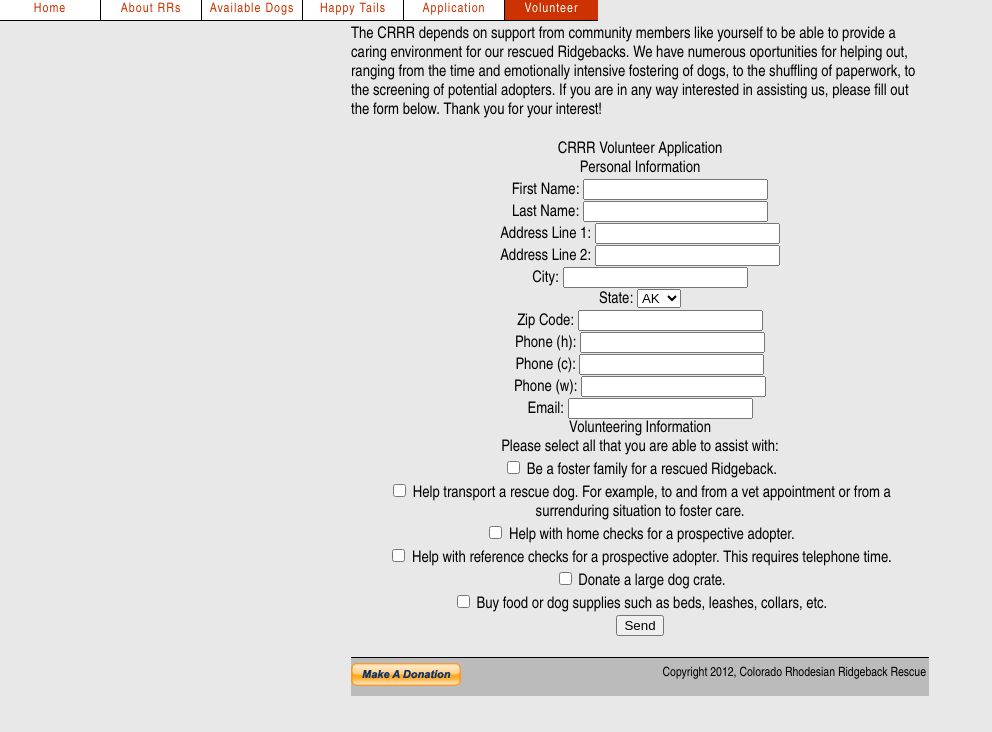
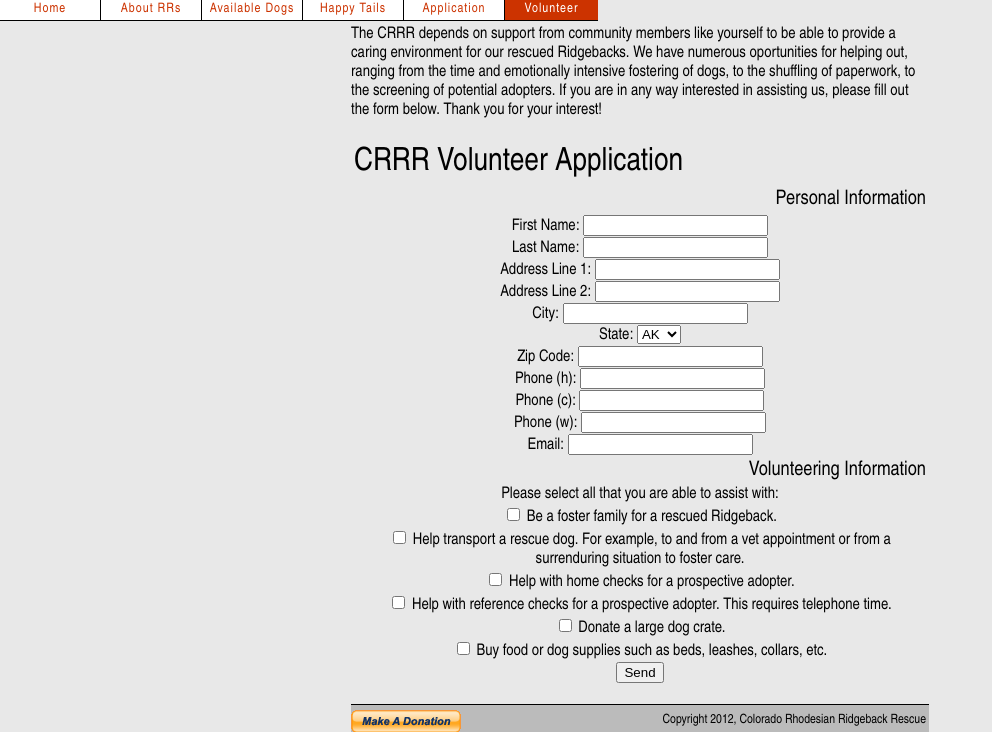
Before and after one commit to ScottSturdivant/crrr, a Flask app: page /volunteer in a window 1280 px wide. Shown: the part 136-868 px from the top of the page, without its empty margins (0-992 px from the left). Before the commit the page ends 832 px from the top, so only its background shows below. Run offline with Flask 2, Linux system fonts and the light colour scheme; parts of the project's set-up code (start-up, migrations or seed data) failed here and were passed over.

Commit message:
Headings for the volunteer app view.

```diff
--- a/crrr/templates/volunteer.html
+++ b/crrr/templates/volunteer.html
@@ -12,8 +12,8 @@ form below. Thank you for your interest!
   <div class="application" style="margin-bottom: 0px; border-bottom: 0px;">
     <form method="POST" action="/volunteer">
     {{ form.hidden_tag() }}
-    <div class="heading">CRRR Volunteer Application</div>
-    <div class="subheading">Personal Information</div>
+    <div class="heading"><h1>CRRR Volunteer Application</h1></div>
+    <div class="subheading"><h2>Personal Information</h2></div>
     {% if form.errors %}
     <ul class="errors">
       {% for field_name, field_errors in form.errors|dictsort if field_errors %}
@@ -34,7 +34,7 @@ form below. Thank you for your interest!
     {{ render(form.phone_c) }}
     {{ render(form.phone_w) }}
     {{ render(form.email) }}
-    <div class="subheading">Volunteering Information</div>
+    <div class="subheading"><h2>Volunteering Information</h2></div>
     Please select all that you are able to assist with:<br />
     {{ bool_render(form.foster) }}
     {{ bool_render(form.transport) }}
```
